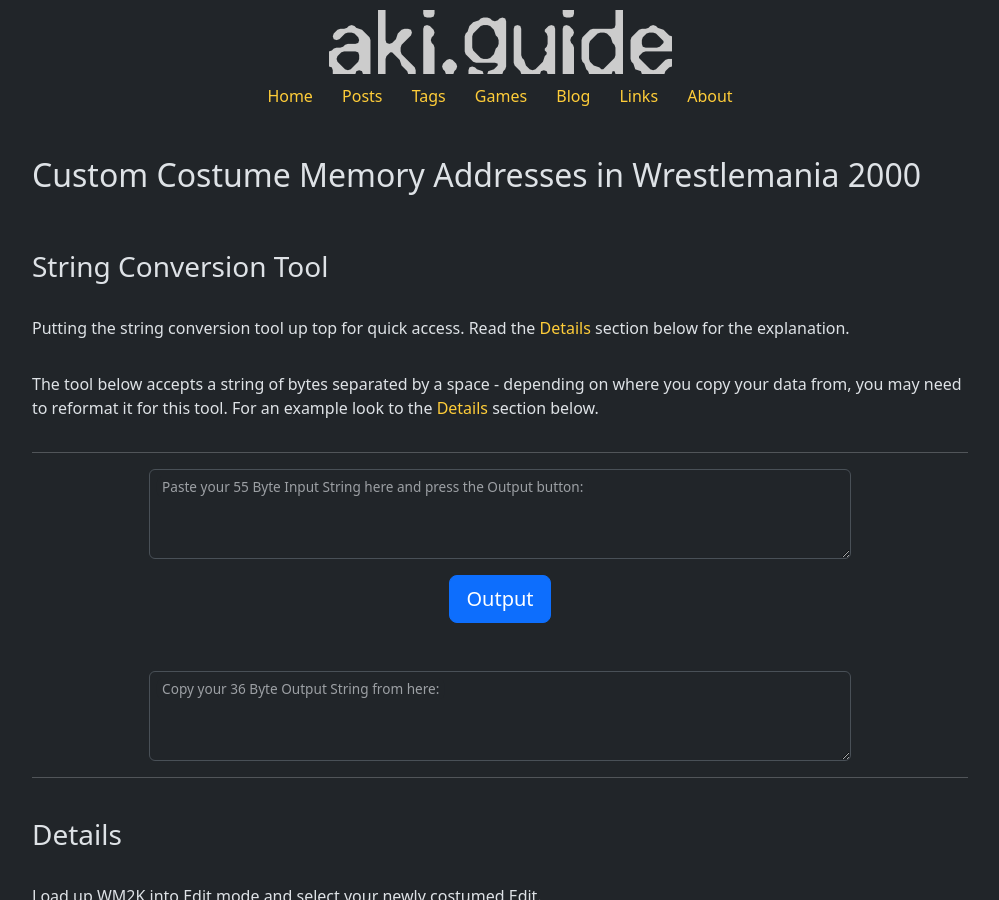
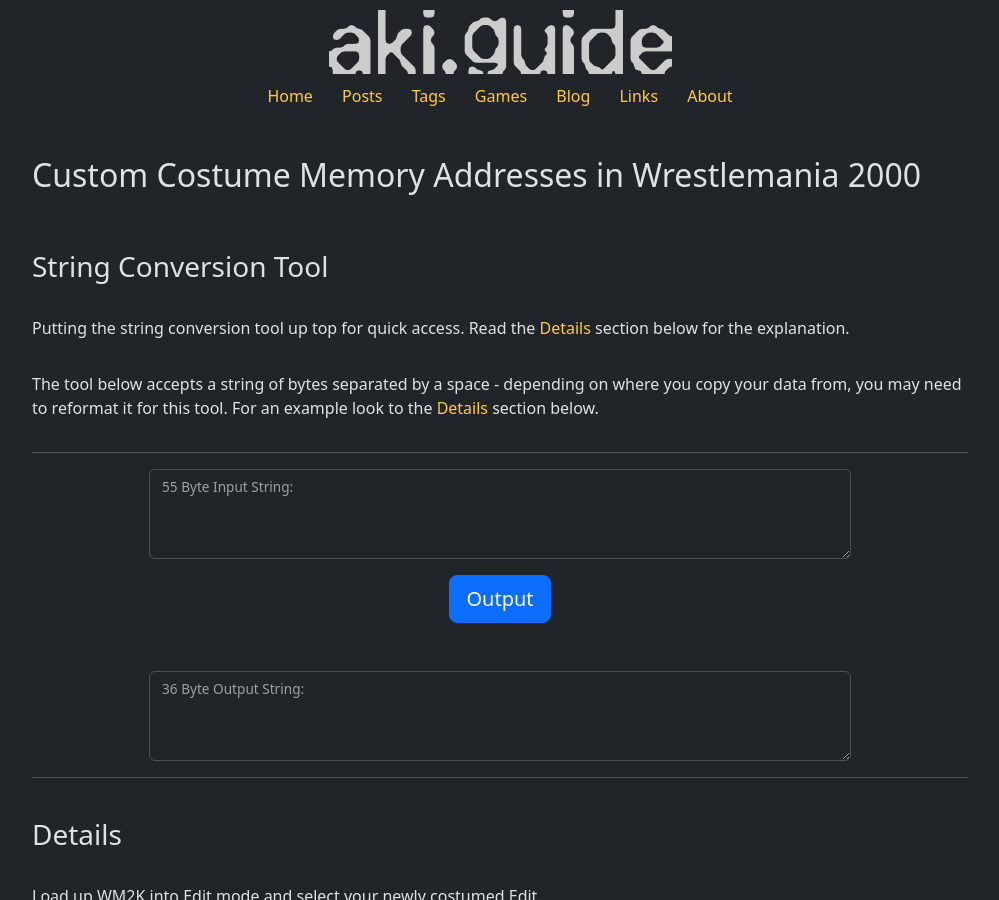
Before and after one commit to CxDrive/aki-guide, a Jekyll site: the page built from _posts/2024-01-18-custom-costume-memory-addresses-wm2k.md, in a window 1280 px wide and 900 px high. Shown: the whole window, without its empty margins (140-1139 px from the left). Built offline with Jekyll 4.4.1, drawn with Linux system fonts in a browser that asks for light colours.

Commit message:
Fixing a textarea label.

```diff
--- a/_posts/2024-01-18-custom-costume-memory-addresses-wm2k.md
+++ b/_posts/2024-01-18-custom-costume-memory-addresses-wm2k.md
@@ -20,7 +20,7 @@
 <div class="form-floating w-75 mx-auto d-block">
 
 <textarea class="form-control" style="height: 90px; padding: 1.5rem" id="input"></textarea>
-<label for="input">Paste your 55 Byte Input String here and press the Output button:</label>
+<label for="input">55 Byte Input String:</label>
 </div>
 
 
@@ -28,7 +28,7 @@
 
 <div class="form-floating w-75 mx-auto d-block">
 <textarea class="form-control" style="height: 90px; padding: 1.5rem"  id="output"></textarea>
-<label for="output">Copy your 36 Byte Output String from here:</label>
+<label for="output">36 Byte Output String:</label>
 </div>
 
 ----
```
